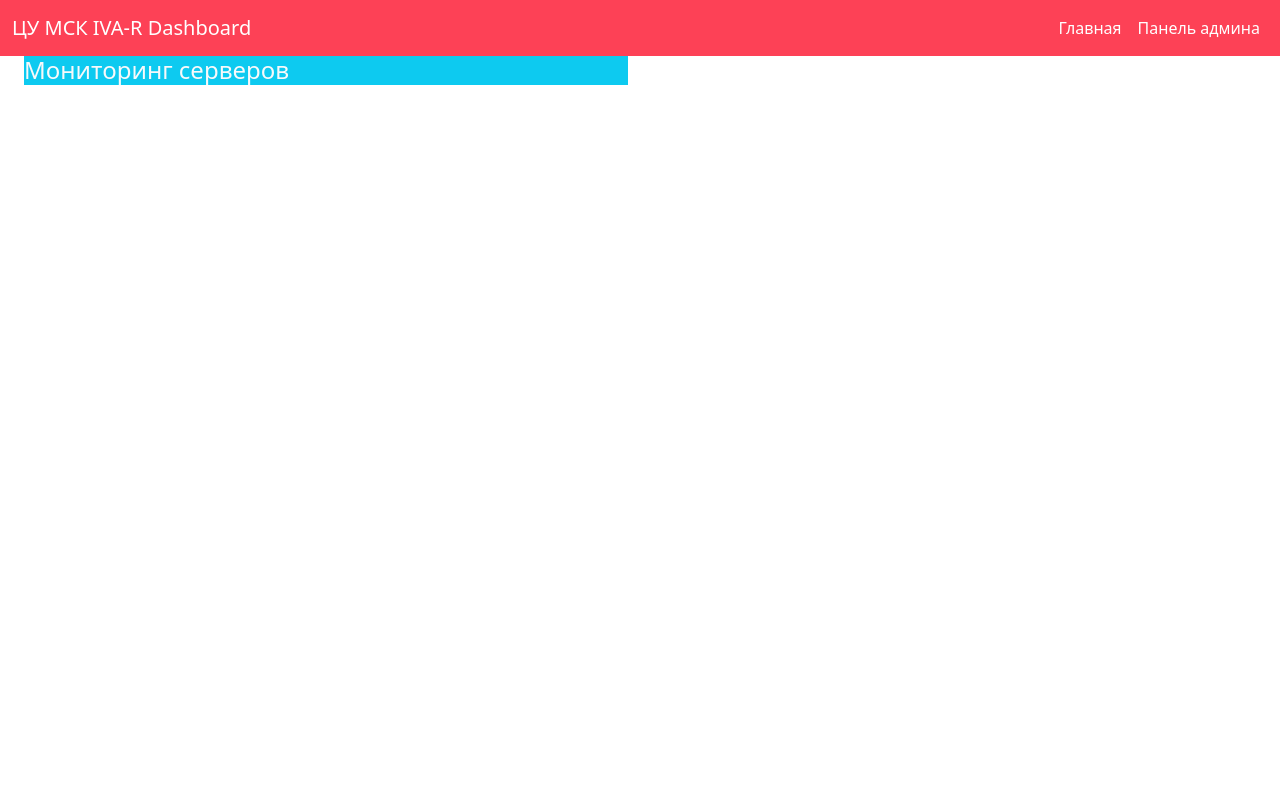
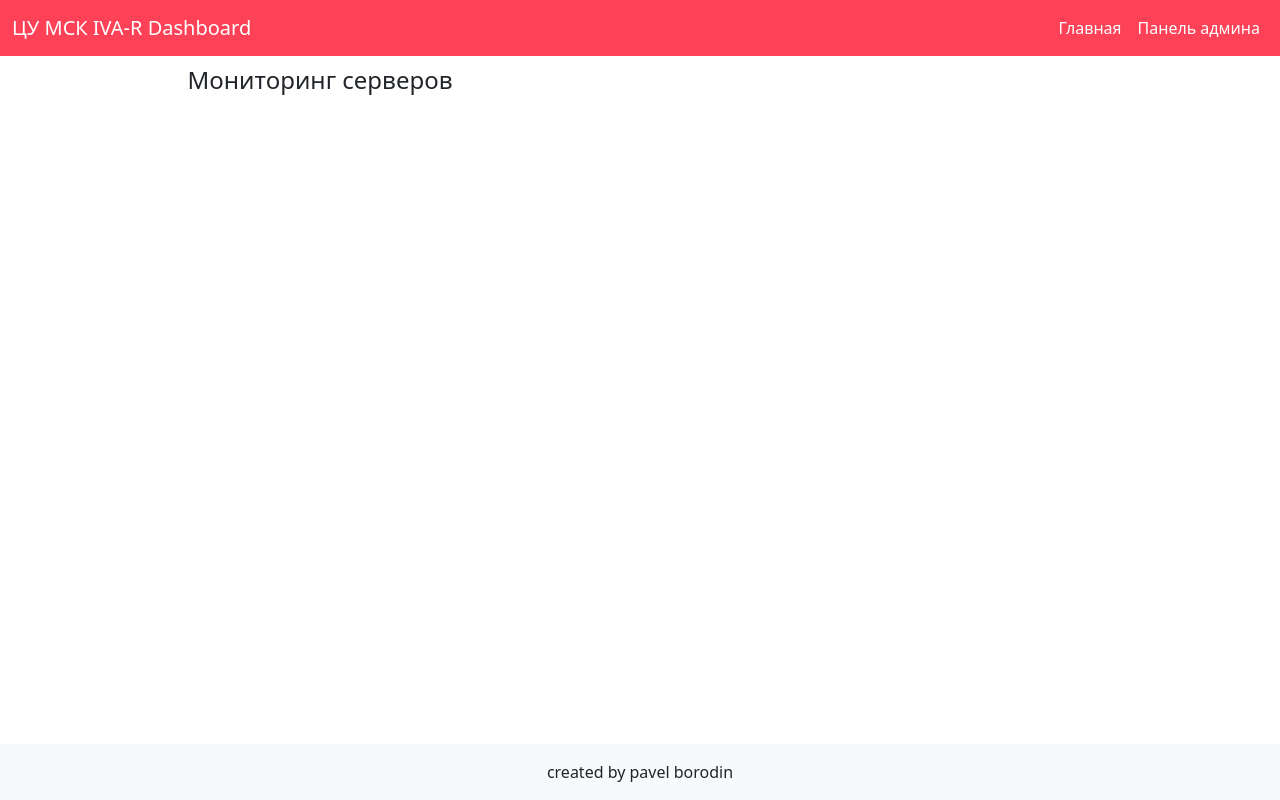
Before and after one commit to pavelbeard/iva_dashboard_new, a Django app: page /dashboard/ in a window 1280 px wide. Run offline with Django 4.2, Linux system fonts and the light colour scheme; data that the repository does not hold is empty; some libraries are stand-ins or nearby versions.

Commit message:
v0.2.1 IvaDashboard
агент мониторинга обрабатывает пока что все ошибки, которые я отловил
дописываю фронтенд. refresher.js готов на 42% - CPU, Processes

```diff
--- a/monitor_serv/dashboard/static/dashboard/css/dashboard.css
+++ b/monitor_serv/dashboard/static/dashboard/css/dashboard.css
@@ -1,3 +1,7 @@
+h4 {
+    margin-top: 10px;
+}
+
 .servers-container {
     padding-right: 0;
     padding-left: 0;
@@ -20,7 +24,7 @@
     height: 200px;
     border-radius: 8px;
 
-    font-size: 14px;
+    font-size: 12px;
     font-weight: 500;
 }
 
@@ -55,17 +59,17 @@
     display: flex;
     align-items: center;
 
-    background: #777676;
+    background: #bebdbd;
 }
 /*SERVER INFO*/
 .server-status > p, .server-cpu > p, .server-ram > p, .server-disk > p, .server-processes > p, .server-network > p{
     margin-bottom: 0;
-    padding-left: 10px;
+    padding: 0 10px 0 10px;
 }
 
 /*SERVER STATUS*/
 .server-status {
-    background: #777676;
+    background: #bebdbd;
 }
 /*SERVER STATUS*/
 /*SERVER CARD*/
--- a/monitor_serv/dashboard/templates/dashboard/index.html
+++ b/monitor_serv/dashboard/templates/dashboard/index.html
@@ -12,8 +12,8 @@
 {% block dashboard %}
     <section class="flex-shrink-0" id="servers">
         <div class="row container-fluid servers-container">
-            <div class="col-md-6">
-                <div class="bg-info flex-fill"><h4 class="text-light">Мониторинг серверов</h4></div>
+            <div class="col-md-6 left">
+                <div><h4 class="text-dark text-center">Мониторинг серверов</h4></div>
                 <div class="servers flex-shrink-0">
                     {% for address in addresses %}
                         <div class="server" id="{{ address }}">
@@ -21,7 +21,7 @@
                                 <div class="server-img border border-dark  border-2">
                                     <img class="img" src="{% static "dashboard/images/icons8-server-64.png" %}"
                                              alt="server-image">
-                                    <div class="server-hostname">Host undefined</div>
+                                    <div class="server-hostname text-center">Host undefined</div>
                                     <div class="server-address">{{ address }}</div>
                                 </div>
                                 <div class="server-status justify-content-center border border-dark  border-2">
@@ -58,8 +58,5 @@
             </div>
             {# еще один div col-md-6 #}
         </div>
-
-
-
     </section>
 {% endblock %}
--- a/monitor_serv/dashboard/urls.py
+++ b/monitor_serv/dashboard/urls.py
@@ -8,5 +8,5 @@ app_name = "dashboard"
 urlpatterns = [
     urls.path('', views.index_view, name="index"),
     urls.path('processes/', views.Processes.as_view(), name="processes"),
-    urls.path('cpu_info/', views.CPU.as_view(), name="cpu_info"),
+    urls.path('cpu-info/', views.CPU.as_view(), name="cpu_info"),
 ]
--- a/monitor_serv/dashboard/views.py
+++ b/monitor_serv/dashboard/views.py
@@ -18,5 +18,5 @@ class Processes(mixins.ServersInfoMixin):
 
 
 class CPU(mixins.ServersInfoMixin):
-    cmd = "uname -n && echo $[100-$(vmstat 1 2|tail -1|awk '{print $15}')]"
+    cmd = "uname -n && echo $[100-$(vmstat 1 2|tail -1|awk '{print $15}')] && lscpu | egrep 'CPU\(s\):'"
     callback_iva_metrics_handler = IvaMetricsHandler.cpu_utilization
--- a/monitor_serv/templates/base.html
+++ b/monitor_serv/templates/base.html
@@ -1,5 +1,5 @@
 <!DOCTYPE html>
-<html lang="en">
+<html lang="en" class="h-100">
 <head>
     {% load static %}
     <meta charset="UTF-8">
@@ -11,21 +11,23 @@
     {% block js %}{% endblock %}
     <title>{% block title %}Title{% endblock %}</title>
 </head>
-<body>
-    <div class="container-fluid">
-        <header class="row">
-            <nav class="navbar navbar-expand-lg navbar-light header">
+<body class="d-flex flex-column h-100">
+    <header class="flex-shrink-0">
+        <nav class="navbar navbar-expand-lg navbar-dark header">
             <div class="container-fluid">
                 <div class="navbar-header">
                     <a href="{% url "dashboard:index" %}"
-                           class="navbar-brand header-text">ЦУ МСК IVA-R Dashboard</a>
+                       class="navbar-brand header-text">ЦУ МСК IVA-R Dashboard
+                    </a>
                 </div>
                 <div>
+                    <ul class="navbar-nav me-auto mb-2 mb-lg-0">
                         <ul class="navbar-nav me-auto mb-2 mb-lg-0">
                             <li class="nav-item"><a href="{% url "dashboard:index" %}"
                                                     class="nav-link header-text">Главная</a></li>
                             <li class="nav-item"><a href="{% url "admin:index" %}"
                                                     class="nav-link header-text">Панель админа</a></li>
+                        </ul>
                     </ul>
                 </div>
             </div>
@@ -33,6 +35,8 @@
     </header>
     {% block dashboard %}
     {% endblock %}
-    </div>
+    <footer class="footer mt-auto py-3 bg-light container-fluid">
+        <div class="container text-center">created by pavel borodin</div>
+    </footer>
 </body>
 </html>
```
Also changed, not shown: docker-compose.yml (+9 -0 lines), monitor_serv/dashboard/logic/scrape_logic.py (+9 -2 lines), monitor_serv/dashboard/static/dashboard/js/refresher.js (+44 -8 lines). Lines whose indentation alone changed are shown as unchanged.
